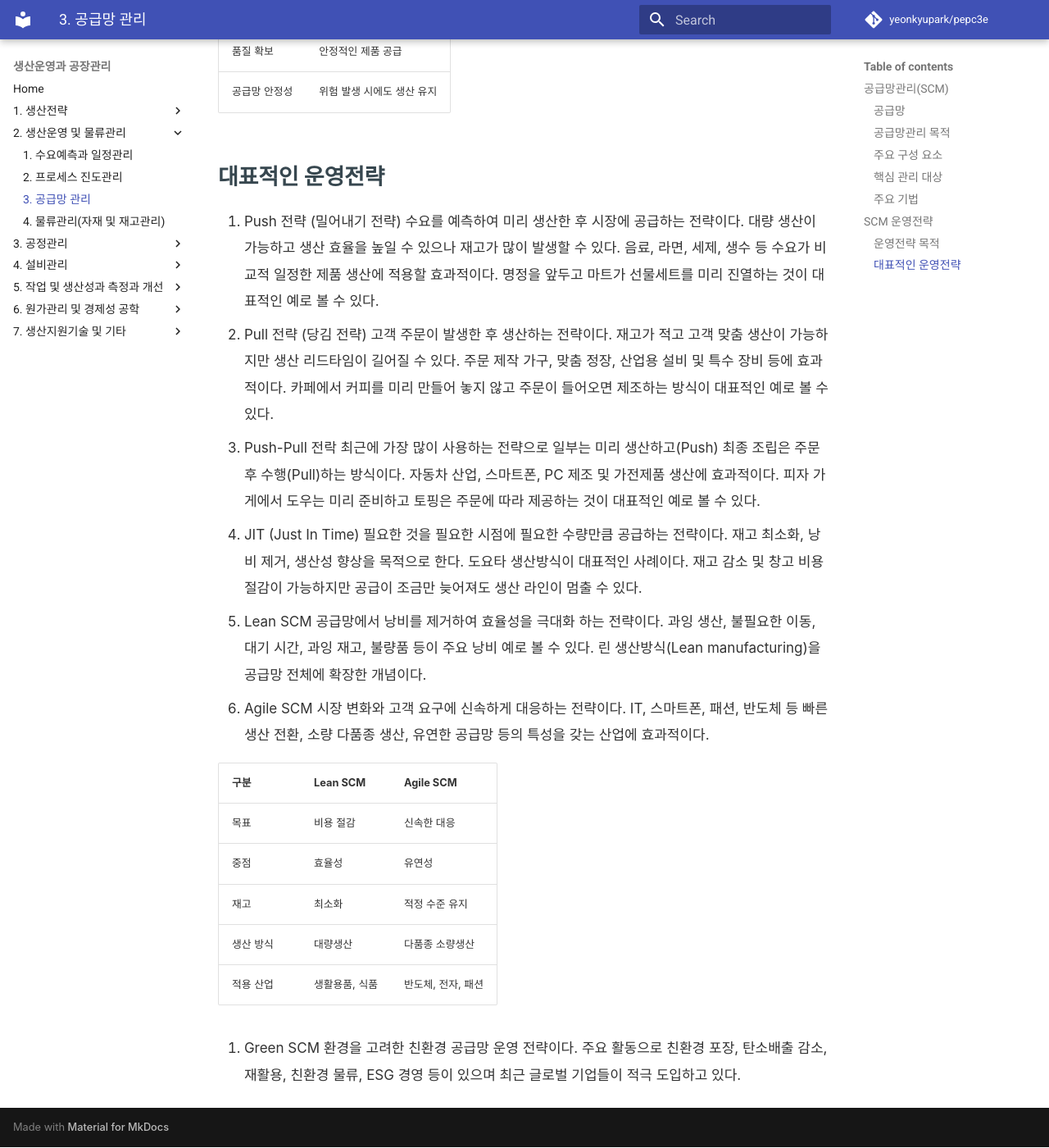
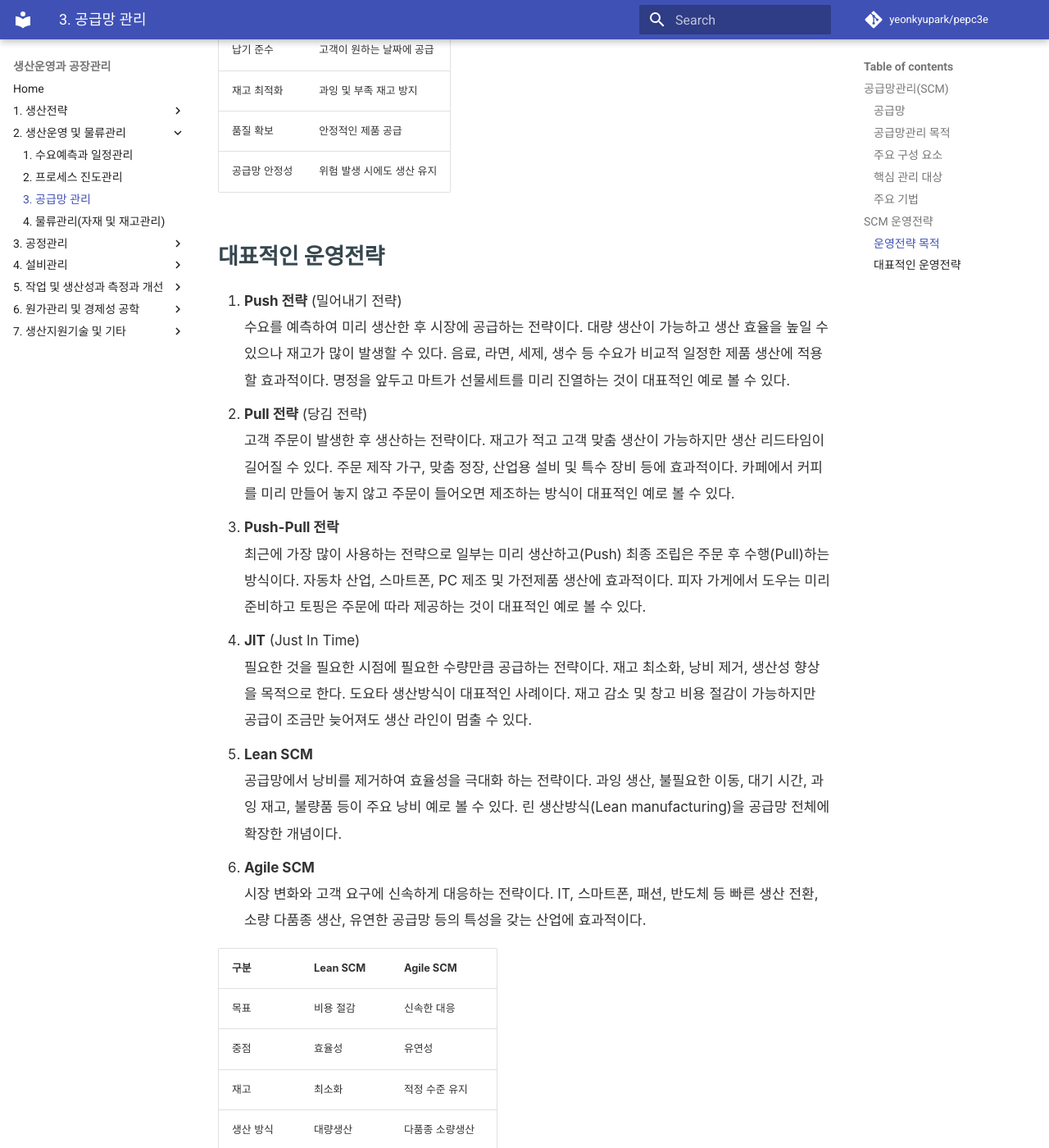
Before and after one commit to yeonkyupark/pepc3e, an MkDocs documentation site: the page built from docs/0203_supply_chain_management.md, in a window 1280 px wide and 1400 px high, scrolled down 3882 px. Shown: the whole window at 82% size. Built offline with MkDocs 1.6.1 and Material for MkDocs 9.7.7, drawn with Linux system fonts in a browser that asks for light colours; comment, search, counter and statistics services are not loaded; some of the changed text lies outside the part shown.

Commit message:
Update supply chain management techniques and strategies

```diff
--- a/docs/0203_supply_chain_management.md
+++ b/docs/0203_supply_chain_management.md
@@ -101,17 +101,17 @@
 
 ### 대표적인 운영전략
 
-1. Push 전략 (밀어내기 전략)
+1. **Push 전략** (밀어내기 전략)
    수요를 예측하여 미리 생산한 후 시장에 공급하는 전략이다. 대량 생산이 가능하고 생산 효율을 높일 수 있으나 재고가 많이 발생할 수 있다. 음료, 라면, 세제, 생수 등 수요가 비교적 일정한 제품 생산에 적용할 효과적이다. 명정을 앞두고 마트가 선물세트를 미리 진열하는 것이 대표적인 예로 볼 수 있다.
-2. Pull 전략 (당김 전략)
+2. **Pull 전략** (당김 전략)
    고객 주문이 발생한 후 생산하는 전략이다. 재고가 적고 고객 맞춤 생산이 가능하지만 생산 리드타임이 길어질 수 있다. 주문 제작 가구, 맞춤 정장, 산업용 설비 및 특수 장비 등에 효과적이다. 카페에서 커피를 미리 만들어 놓지 않고 주문이 들어오면 제조하는 방식이 대표적인 예로 볼 수 있다.
-3. Push-Pull 전락
+3. **Push-Pull 전락**
    최근에 가장 많이 사용하는 전략으로 일부는 미리 생산하고(Push) 최종 조립은 주문 후 수행(Pull)하는 방식이다. 자동차 산업, 스마트폰, PC 제조 및 가전제품 생산에 효과적이다. 피자 가게에서 도우는 미리 준비하고 토핑은 주문에 따라 제공하는 것이 대표적인 예로 볼 수 있다.
-4. JIT (Just In Time)
+4. **JIT** (Just In Time)
    필요한 것을 필요한 시점에 필요한 수량만큼 공급하는 전략이다. 재고 최소화, 낭비 제거, 생산성 향상을 목적으로 한다. 도요타 생산방식이 대표적인 사례이다. 재고 감소 및 창고 비용 절감이 가능하지만 공급이 조금만 늦어져도 생산 라인이 멈출 수 있다.
-5. Lean SCM
+5. **Lean SCM**
    공급망에서 낭비를 제거하여 효율성을 극대화 하는 전략이다. 과잉 생산, 불필요한 이동, 대기 시간, 과잉 재고, 불량품 등이 주요 낭비 예로 볼 수 있다. 린 생산방식(Lean manufacturing)을 공급망 전체에 확장한 개념이다.
-6. Agile SCM
+6. **Agile SCM**
    시장 변화와 고객 요구에 신속하게 대응하는 전략이다. IT, 스마트폰, 패션, 반도체 등 빠른 생산 전환, 소량 다품종 생산, 유연한 공급망 등의 특성을 갖는 산업에 효과적이다.
 
    | 구분    | Lean SCM | Agile SCM   |
@@ -122,5 +122,5 @@
    | 생산 방식 | 대량생산     | 다품종 소량생산    |
    | 적용 산업 | 생활용품, 식품 | 반도체, 전자, 패션 |
 
-8. Green SCM
+8. **Green SCM**
    환경을 고려한 친환경 공급망 운영 전략이다. 주요 활동으로 친환경 포장, 탄소배출 감소, 재활용, 친환경 물류, ESG 경영 등이 있으며 최근 글로벌 기업들이 적극 도입하고 있다.
```
